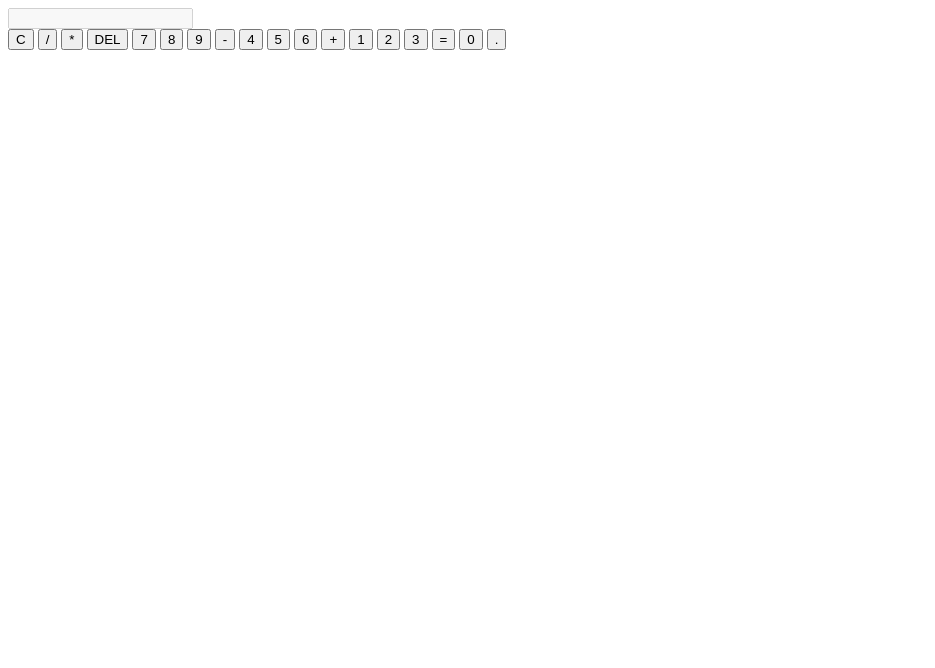
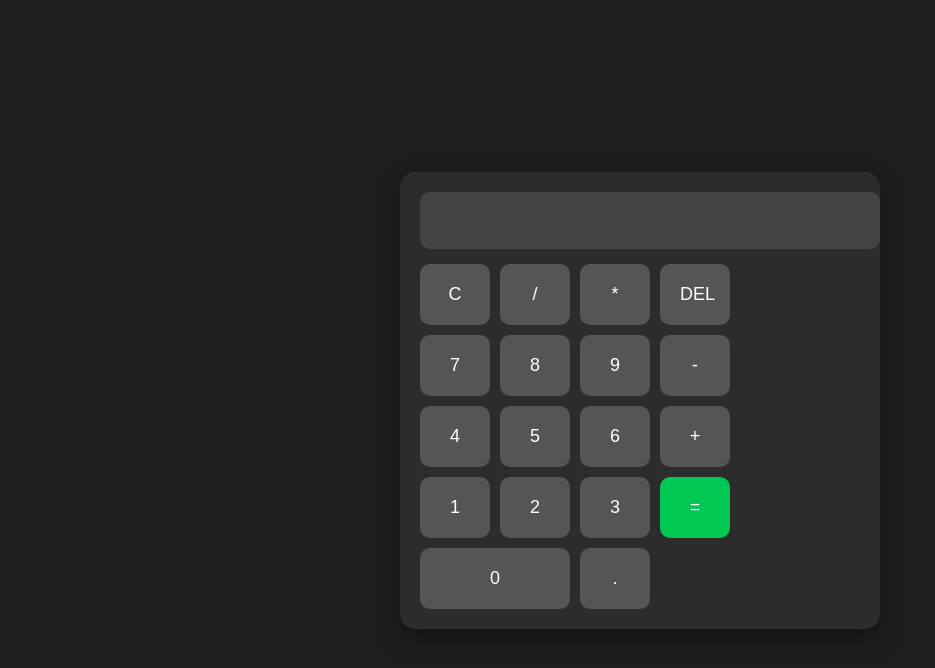
Before and after one commit to sarayusarayu/Soc, a plain HTML site: page index.html in a window 1280 px wide. Shown: the whole page, without its empty margins (0-935 px from the left). Drawn offline with Linux system fonts and the light colour scheme.

Commit message:
Update index.html

```diff
--- a/index.html
+++ b/index.html
@@ -1,14 +1,78 @@
 <!DOCTYPE html>
 <html lang="en">
 <head>
-  <meta charset="UTF-8" />
-  <meta name="viewport" content="width=device-width, initial-scale=1.0"/>
-  <title>Simple Calculator</title>
-  <link rel="stylesheet" href="style.css" />
+  <meta charset="UTF-8">
+  <meta name="viewport" content="width=device-width, initial-scale=1">
+  <title>Calculator</title>
+  <style>
+    body {
+      background: #1e1e1e;
+      color: white;
+      font-family: 'Segoe UI', sans-serif;
+      display: flex;
+      justify-content: center;
+      align-items: center;
+      height: 100vh;
+      margin: 0;
+    }
+
+    .calculator {
+      background: #2c2c2c;
+      padding: 20px;
+      border-radius: 15px;
+      box-shadow: 0 10px 25px rgba(0, 0, 0, 0.4);
+    }
+
+    #display {
+      width: 100%;
+      font-size: 2rem;
+      padding: 10px;
+      margin-bottom: 15px;
+      border: none;
+      border-radius: 10px;
+      text-align: right;
+      background: #444;
+      color: white;
+    }
+
+    .buttons {
+      display: grid;
+      grid-template-columns: repeat(4, 70px);
+      gap: 10px;
+    }
+
+    button {
+      padding: 20px;
+      font-size: 18px;
+      background: #555;
+      border: none;
+      border-radius: 10px;
+      color: white;
+      cursor: pointer;
+      transition: background 0.2s;
+    }
+
+    button:hover {
+      background: #777;
+    }
+
+    .equal {
+      background: #00c853;
+      color: white;
+    }
+
+    .equal:hover {
+      background: #00e676;
+    }
+
+    .zero {
+      grid-column: span 2;
+    }
+  </style>
 </head>
 <body>
   <div class="calculator">
-    <input type="text" id="display" disabled />
+    <input type="text" id="display" disabled>
     <div class="buttons">
       <button onclick="clearDisplay()">C</button>
       <button onclick="appendValue('/')">/</button>
@@ -28,12 +92,34 @@
       <button onclick="appendValue('1')">1</button>
       <button onclick="appendValue('2')">2</button>
       <button onclick="appendValue('3')">3</button>
-      <button onclick="calculate()">=</button>
+      <button class="equal" onclick="calculate()">=</button>
 
       <button onclick="appendValue('0')" class="zero">0</button>
       <button onclick="appendValue('.')">.</button>
     </div>
   </div>
-  <script src="script.js"></script>
+
+  <script>
+    function appendValue(val) {
+      document.getElementById("display").value += val;
+    }
+
+    function clearDisplay() {
+      document.getElementById("display").value = "";
+    }
+
+    function deleteLast() {
+      let display = document.getElementById("display").value;
+      document.getElementById("display").value = display.slice(0, -1);
+    }
+
+    function calculate() {
+      try {
+        document.getElementById("display").value = eval(document.getElementById("display").value);
+      } catch (err) {
+        document.getElementById("display").value = "Error";
+      }
+    }
+  </script>
 </body>
 </html>
```
